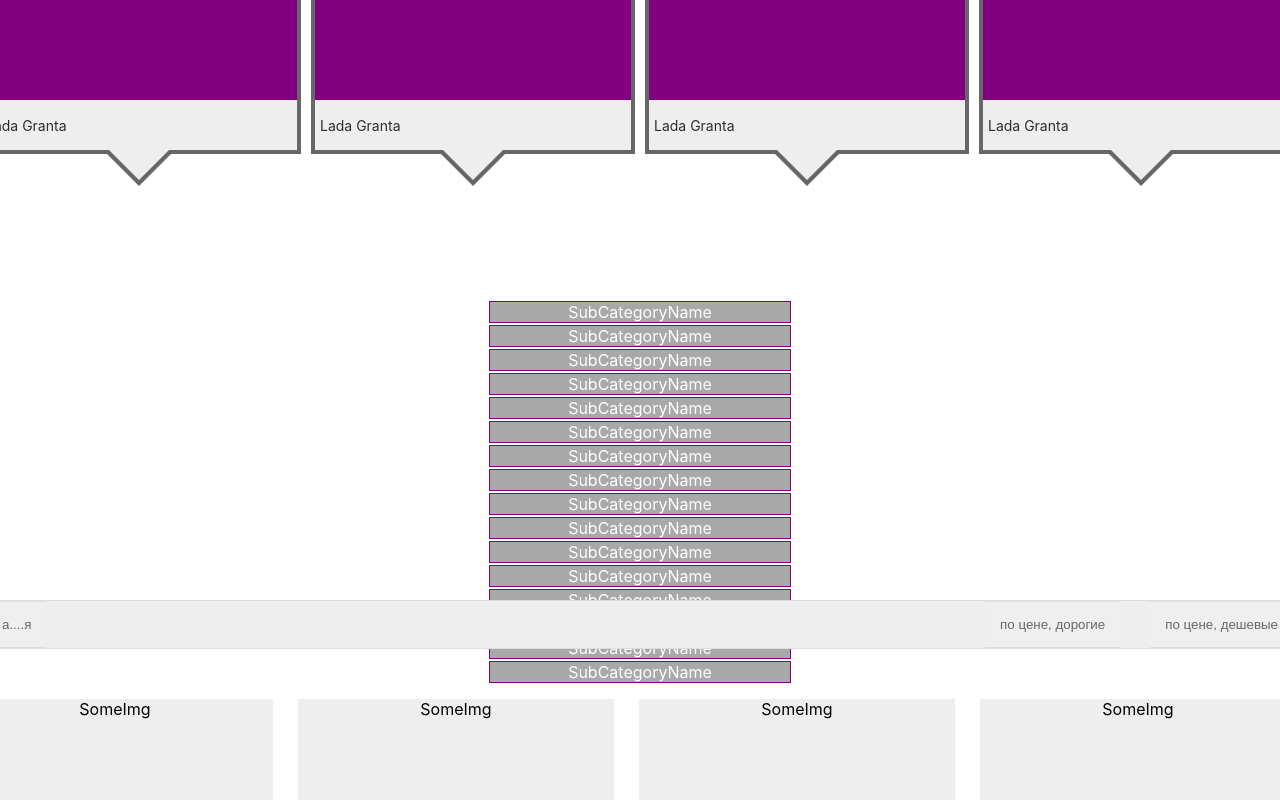
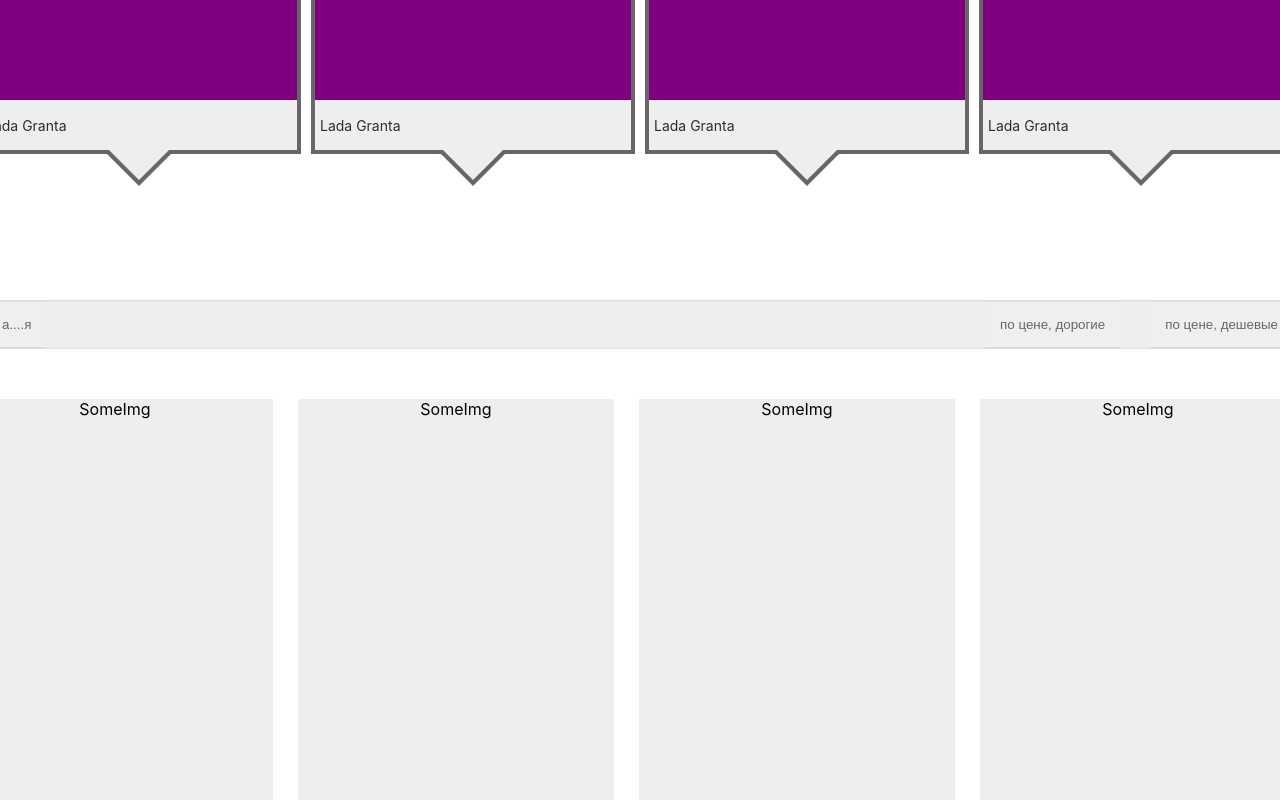
Before and after one commit to Rich-alien/techonline, a React (Create React App) app: page / in a window 1280 px wide. Shown: the part 580-1380 px from the top of the page. Built offline with nearby package versions, Linux system fonts and the light colour scheme.

Commit message:
add close button and open button

```diff
--- a/src/components/Main/SubChooseCategoty/SubChooseCategory.jsx
+++ b/src/components/Main/SubChooseCategoty/SubChooseCategory.jsx
@@ -1,16 +1,39 @@
 import React from 'react';
 import style from './SubChooseCategory.module.css'
 import SubCategoryItem from "./SubCategoryItem/SubCategoryItem";
+import {closeSubCategory} from "../../../Redux/state";
+import closeBtnSvg from "../../../close.svg";
 
 
 const SubChooseCategory = (props) => {
-    let item = props.SubCategory.map(e=><SubCategoryItem SubCategoryName={e.SubCategoryName} />)
+    let item = props.SubCategory.map(e => <SubCategoryItem
+        key={e.id}
+        SubCategoryName={e.SubCategoryName}
+        dispatch={props.dispatch}
+    />)
+    let styleDisplay = props.subCategoryDisplay;
+    let goBack =()=>{
+        props.dispatch(closeSubCategory())
+    }
     return (
-        <div className={style.container}>
-            {
-                item
-            }
+        <div style={{display: styleDisplay}} className={style.container}>
+            <div className={style.underBlock}>
+
+                <div className={style.text}>
+                    {
+                        props.titleUnderBlock.titleChooseSubCategory
+                    }
+                </div>
+                <img onClick={goBack} className={style.btn_svg} src={closeBtnSvg} alt="btn-back"/>
+            </div>
+            <div className={style.categoryContainer}>
+
+                {
+                    item
+                }
+            </div>
         </div>
+
     )
 }
 
```
